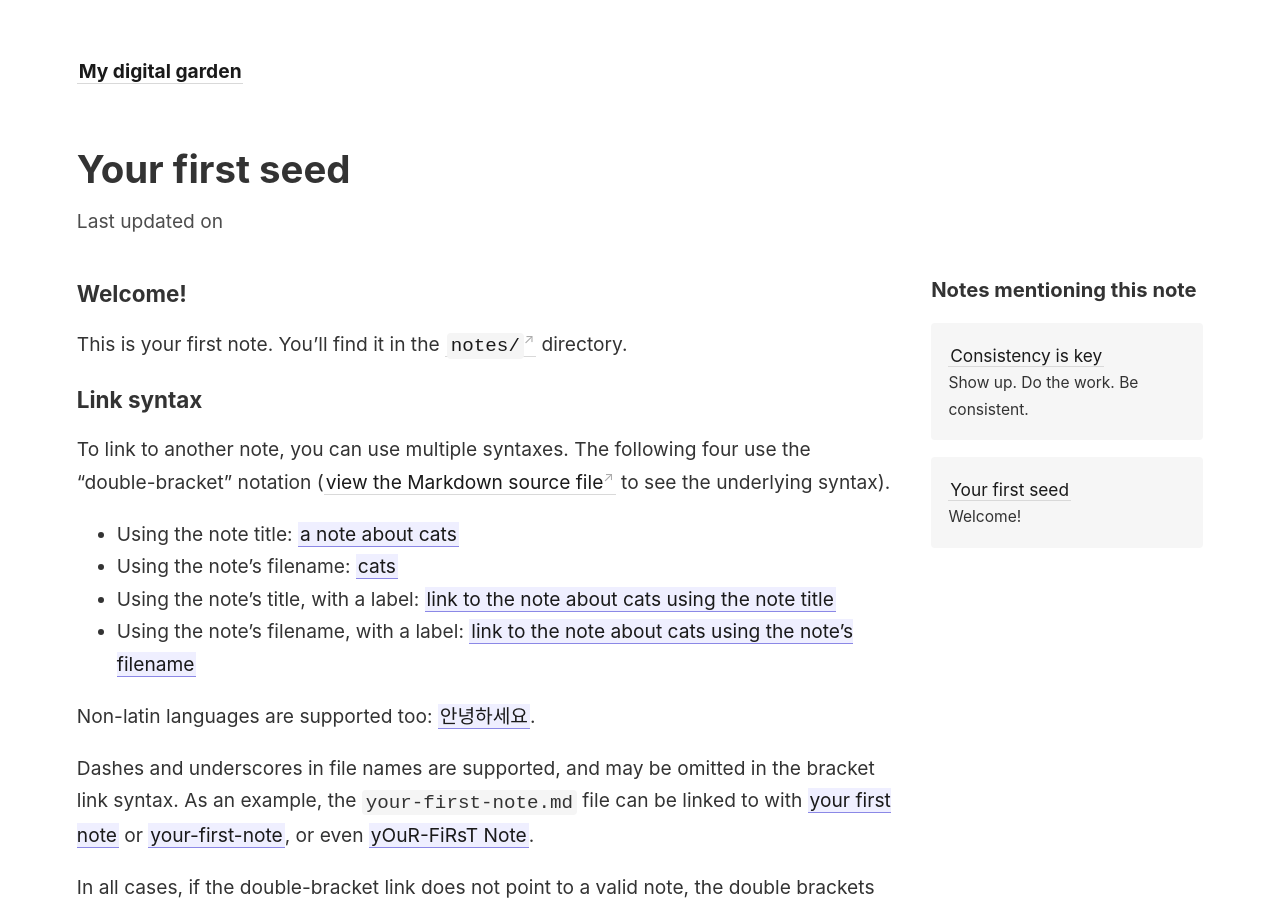
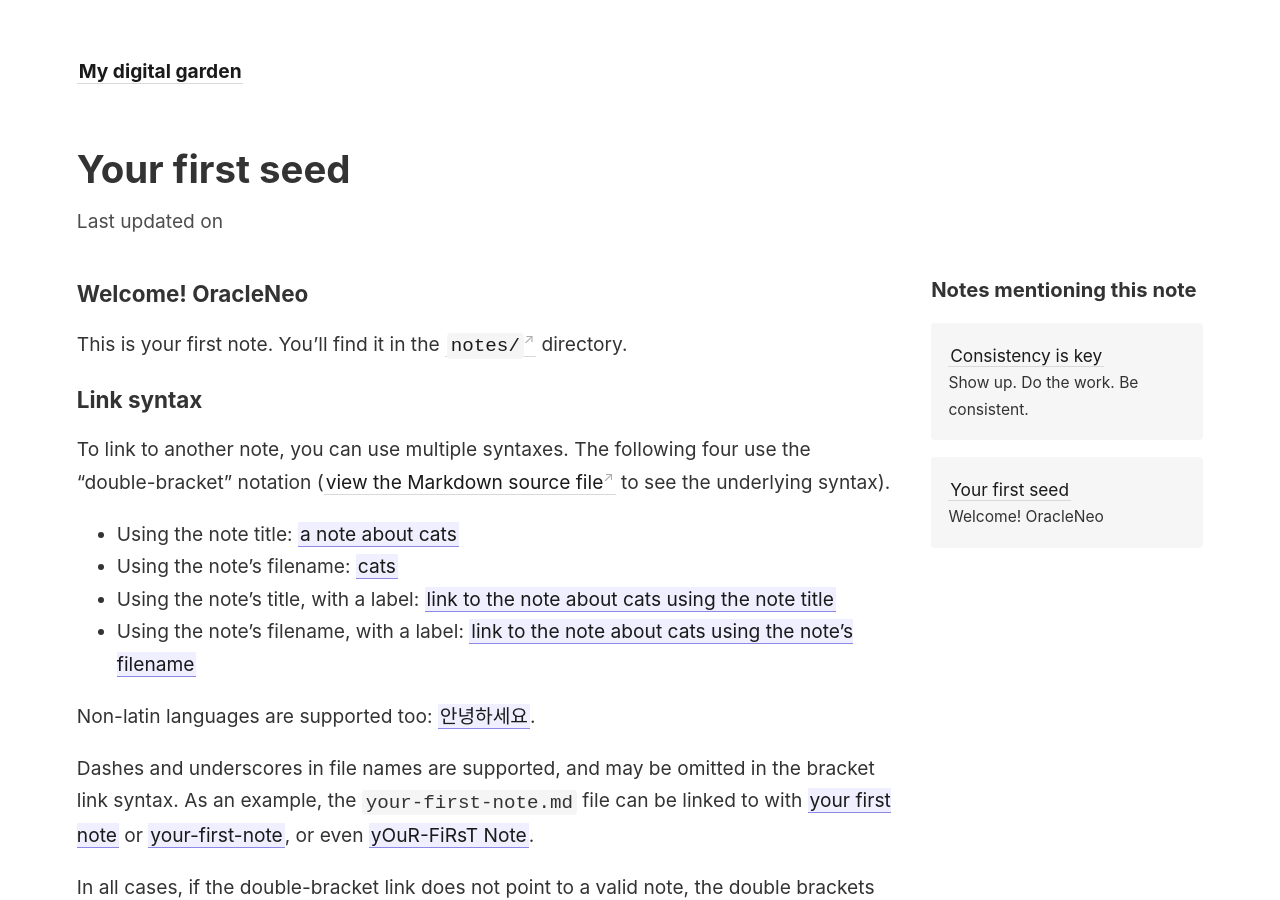
Before and after one commit to ezinternet/DigitalGarden, a Jekyll site: the page built from _notes/your-first-note.md, in a window 1280 px wide and 900 px high. Built offline with Jekyll 4.4.1, drawn with Linux system fonts in a browser that asks for light colours.

Commit message:
Update your-first-note.md

```diff
--- a/_notes/your-first-note.md
+++ b/_notes/your-first-note.md
@@ -2,7 +2,7 @@
 title: Your first seed
 ---
 
-### Welcome!
+### Welcome!  OracleNeo
 
 This is your first note. You'll find it in the [`notes/`](https://github.com/maximevaillancourt/digital-garden-jekyll-template/tree/master/_notes) directory.
 
```
